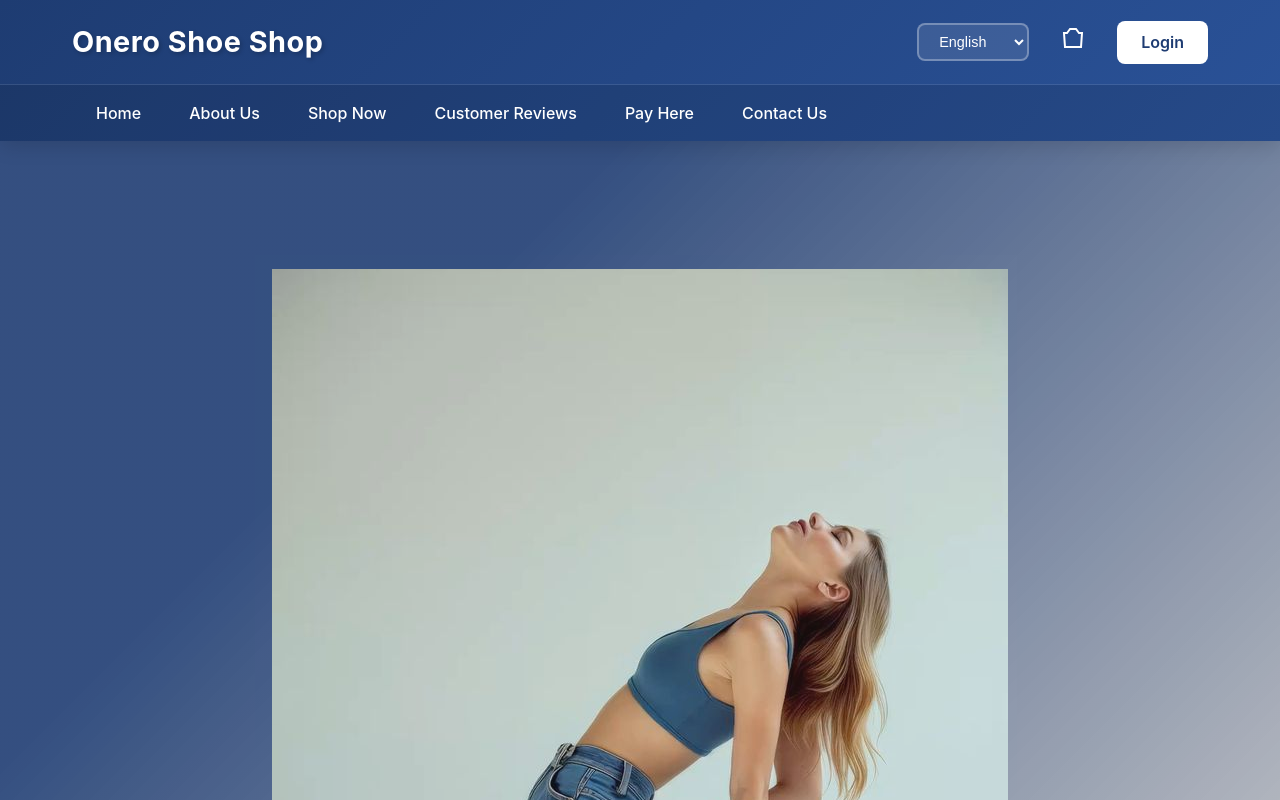
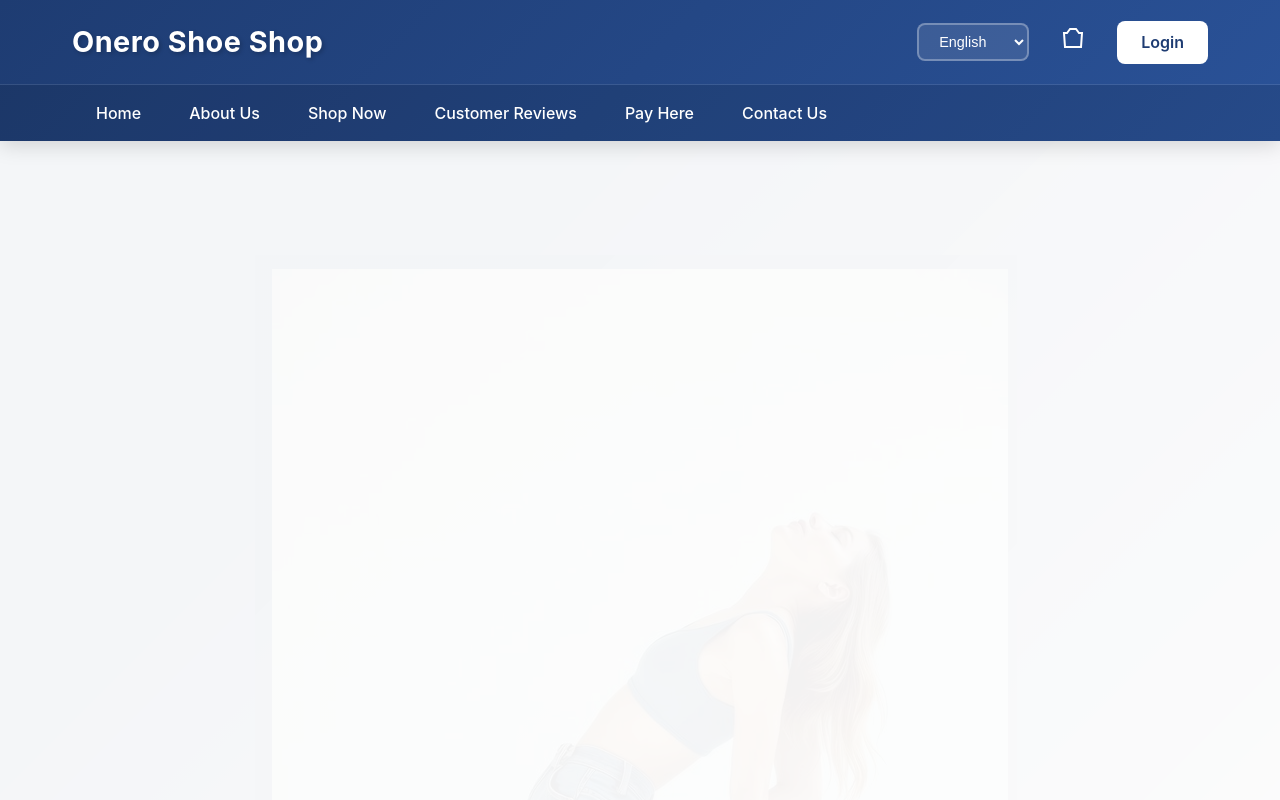
Before and after one commit to kaweeshaweerasinghe710/shoe-shop-website, a React (Vite) app in the folder frontend/: page / in a window 1280 px wide. Shown: the top 800 px of the page. Built offline with nearby package versions, Linux system fonts and the light colour scheme; no server answers.

Commit message:
change colors

```diff
--- a/frontend/src/pages/Home.css
+++ b/frontend/src/pages/Home.css
@@ -11,8 +11,13 @@
   padding: 8rem 2rem;
   text-align: center;
   color: #ffffff;
+  opacity: 0.05;
+}
+.hero-img{
+
   opacity: 0.95;
 }
+
 
 .hero-content h1 {
   font-size: 3.5rem;
--- a/frontend/src/pages/Home.jsx
+++ b/frontend/src/pages/Home.jsx
@@ -38,7 +38,9 @@ const loadFeaturedProducts = async () => {
   return (
     <div className="home">
       <section className="hero">
+        <div className="hero-img">
         <img src={HomeImg} alt="home image" />
+        </div>
         <div className="hero-content">
           <h1>Welcome to Onero Shoe House</h1>
           <p>Discover the perfect blend of style, comfort, and quality</p>
```
